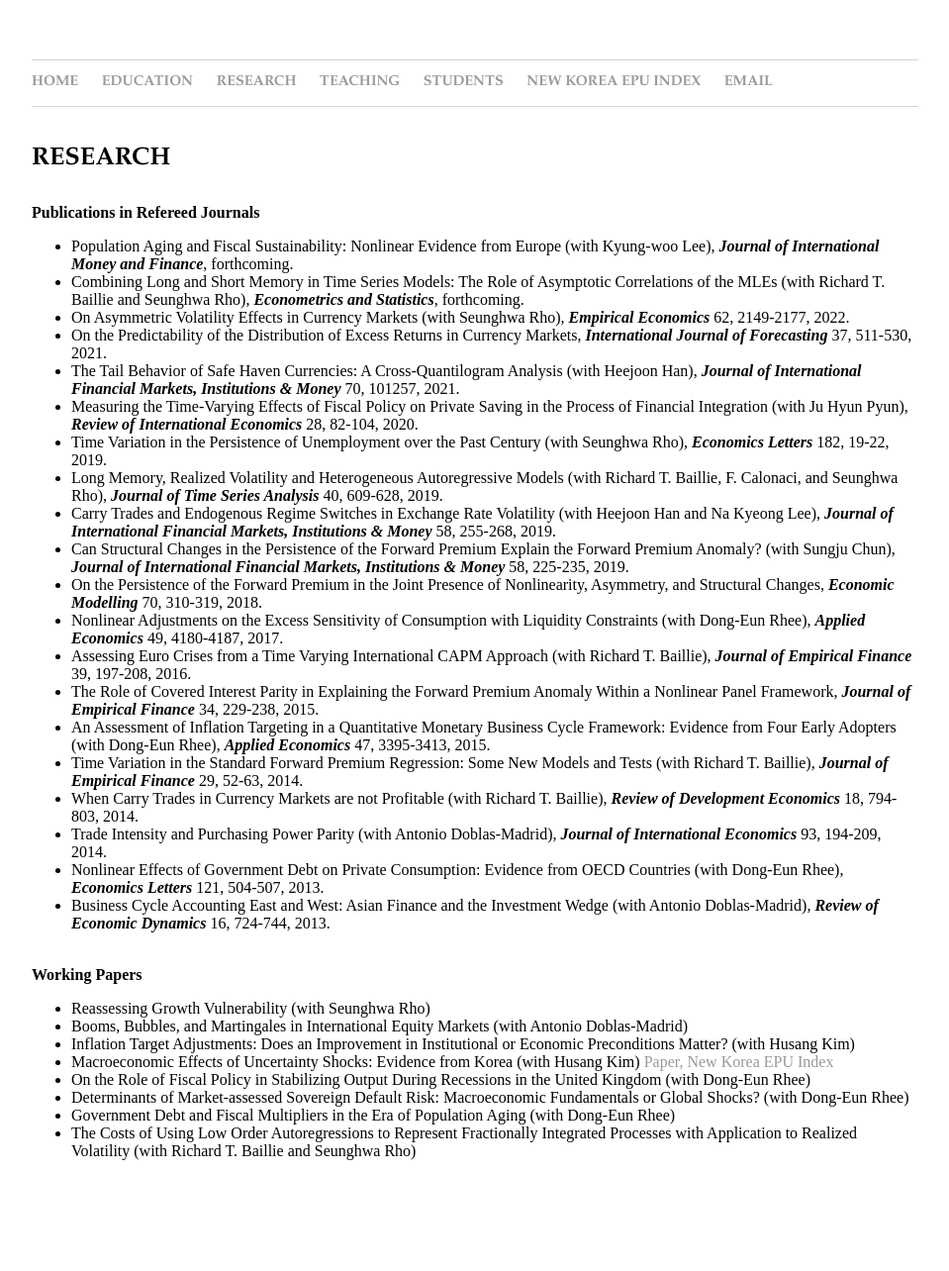
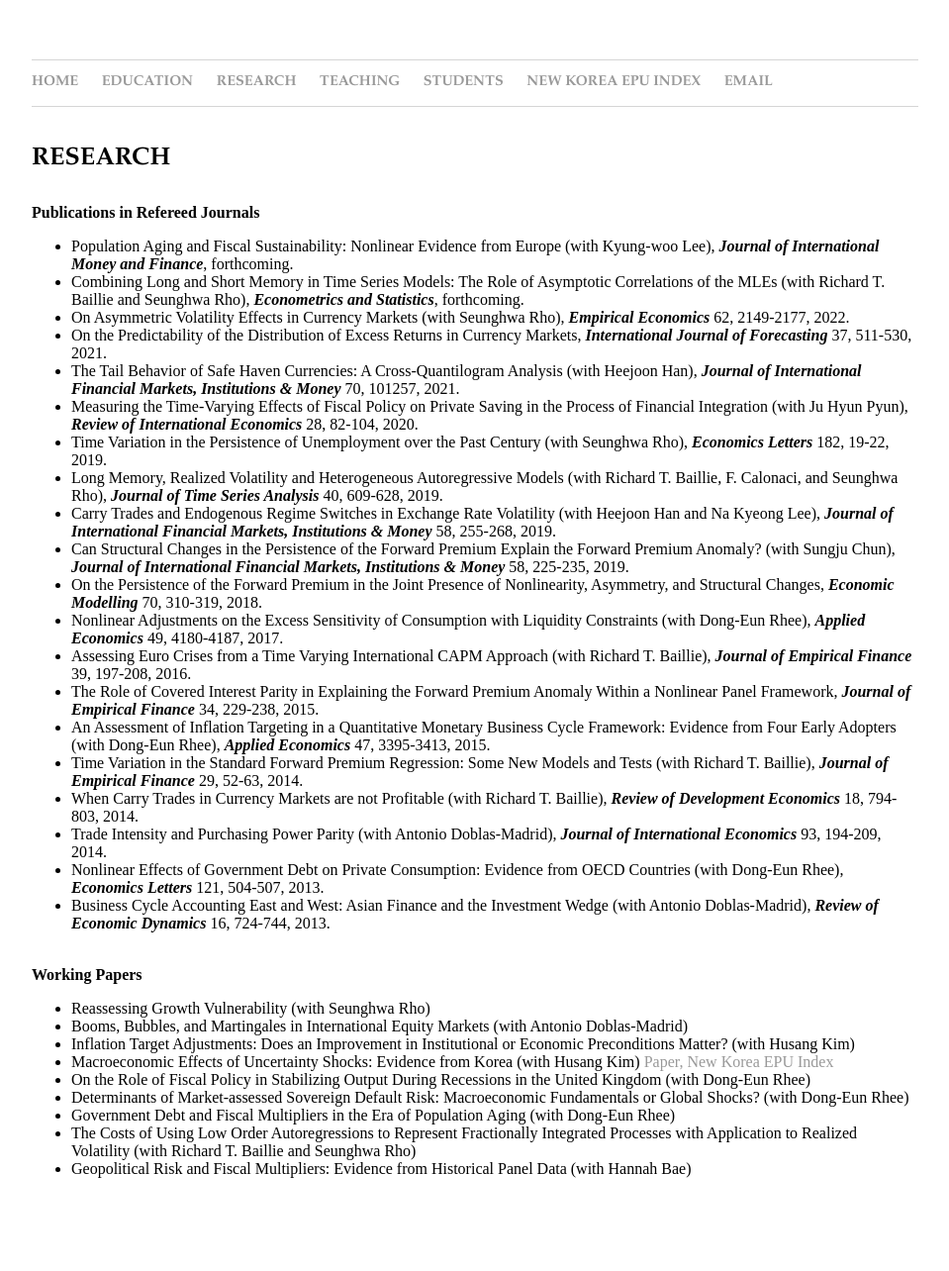
Before and after one commit to dooyeoncho/dooyeoncho.github.io, a Jekyll site: the page built from pages/research.html, in a window 1280 px wide. Shown: the whole page at 99% size, without its empty margins (160-1119 px from the left). Built offline with Jekyll 4.4.1, drawn with Linux system fonts in a browser that asks for light colours.

Commit message:
Update research.html

```diff
--- a/pages/research.html
+++ b/pages/research.html
@@ -47,5 +47,6 @@ title: Dooyeon Cho - Research
 		<li>Determinants of Market-assessed Sovereign Default Risk: Macroeconomic Fundamentals or Global Shocks? (with Dong-Eun Rhee)</li>
 		<li>Government Debt and Fiscal Multipliers in the Era of Population Aging (with Dong-Eun Rhee)</li>
 		<li>The Costs of Using Low Order Autoregressions to Represent Fractionally Integrated Processes with Application to Realized Volatility (with Richard T. Baillie and Seunghwa Rho)</li>
+		<li>Geopolitical Risk and Fiscal Multipliers: Evidence from Historical Panel Data (with Hannah Bae)</li>
 	</ul>
 </div>&nbsp;&nbsp;&nbsp;&nbsp;&nbsp;&nbsp;
```
